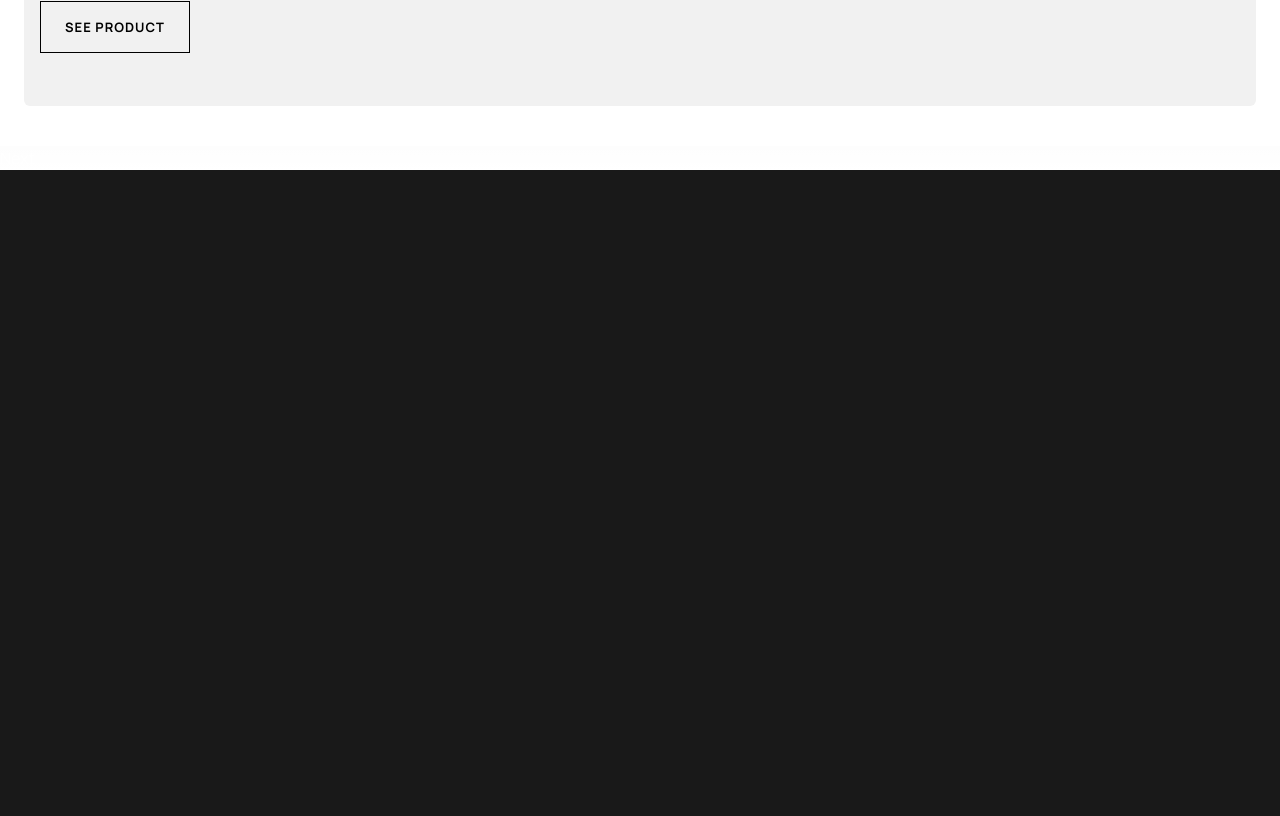
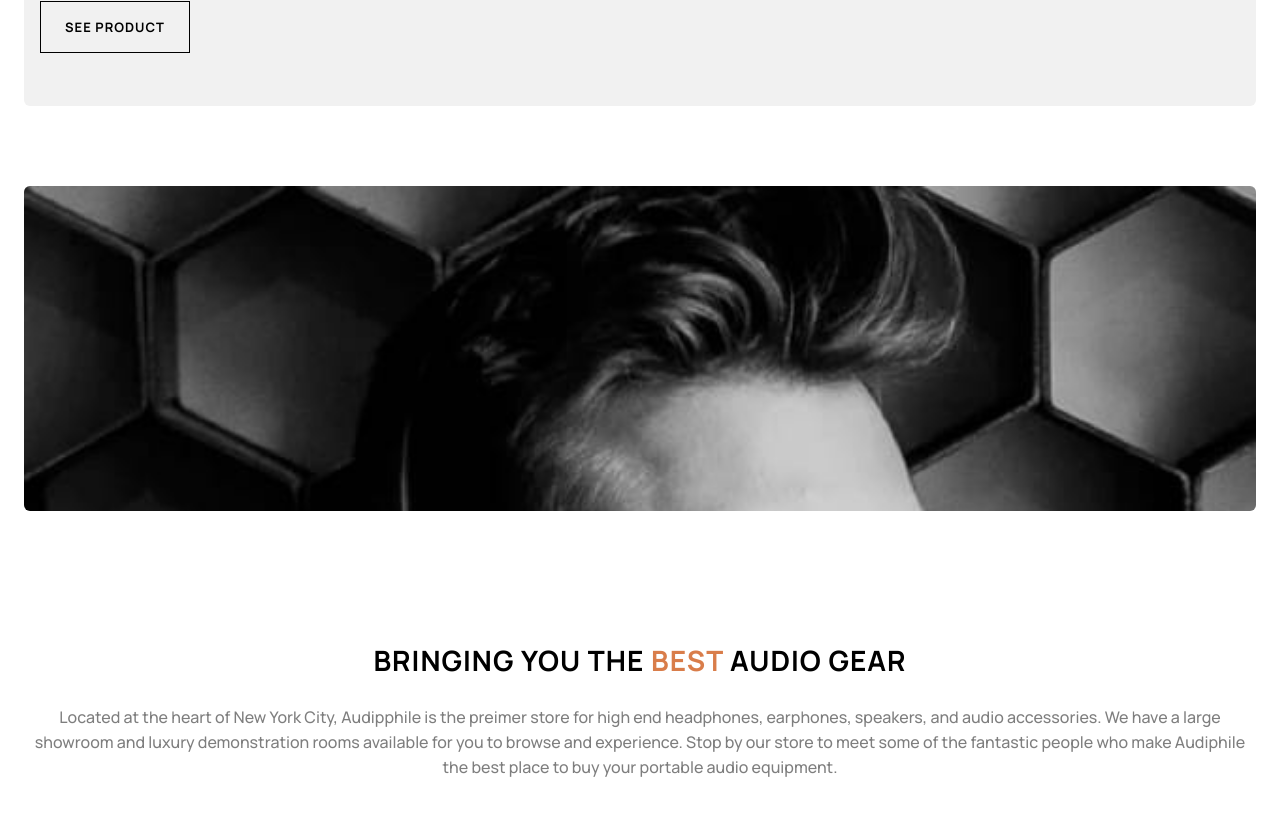
Before and after one commit to maxh1231/audiophile-ecommerce, a Next.js app: page / in a window 1280 px wide. Shown: the part 2892-3708 px from the top of the page. Before the commit the page ends 3062 px from the top, so only its background shows below. Built offline with nearby package versions, Linux system fonts and the light colour scheme.

Commit message:
BestAudio component

```diff
--- /dev/null
+++ b/src/components/BestGear.tsx
@@ -0,0 +1,13 @@
+const BestGear = (): JSX.Element => {
+    return (
+        <div className="flex flex-col h-[698px] mx-[24px]">
+            <div className="bg-mobile-best-gear h-1/2 bg-cover bg-no-repeat rounded-md"></div>
+            <div className="flex flex-col items-center justify-center h-1/2 my-6">
+                <h3 className="text-black font-bold text-[28px] tracking-[1px] text-center my-6">BRINGING YOU THE <span className="text-[#D97D4A]">BEST</span> AUDIO GEAR</h3>
+                <p className="text-black text-center opacity-50 font-medium leading-[25px]">Located at the heart of New York City, Audipphile is the preimer store for high end headphones, earphones, speakers, and audio accessories. We have a large showroom and luxury demonstration rooms available for you to browse and experience. Stop by our store to meet some of the fantastic people who make Audiphile the best place to buy your portable audio equipment.</p>
+            </div>
+        </div>
+    )
+}
+
+export default BestGear;
--- a/src/pages/index.tsx
+++ b/src/pages/index.tsx
@@ -17,6 +17,10 @@ const ZX7Speaker = dynamic(() =>
 
 const YX1Earphones = dynamic(() =>
   import('../components/YX1Earphones')
+)
+
+const BestGear = dynamic(() =>
+  import('../components/BestGear')
 )
 
 export default function Home() {
@@ -41,6 +45,10 @@ export default function Home() {
           <YX1Earphones />
         </section>
 
+        <section className='bg-white py-10'>
+          <BestGear />
+        </section>
+
         <h1 className="text-white">Next</h1>
       </div>
     </>
--- a/tailwind.config.js
+++ b/tailwind.config.js
@@ -14,6 +14,7 @@ module.exports = {
         'mobile-new-product': "url('/assets/home/mobile/image-header.jpg')",
         'mobile-zx7': "url('/assets/home/mobile/image-speaker-zx7.jpg')",
         'mobile-yx1': "url('/assets/home/mobile/image-earphones-yx1.jpg')",
+        'mobile-best-gear': "url('/assets/shared/mobile/image-best-gear.jpg')",
       }
     },
   },
```
